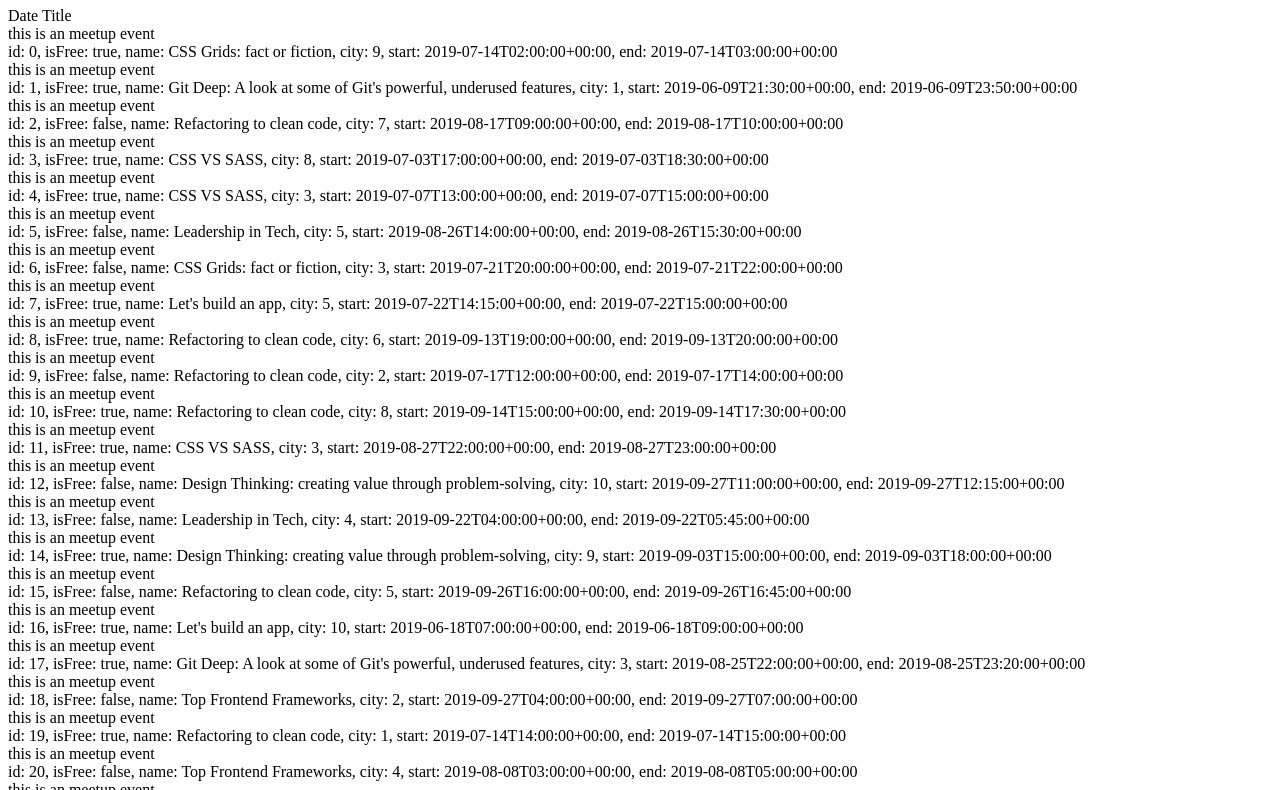
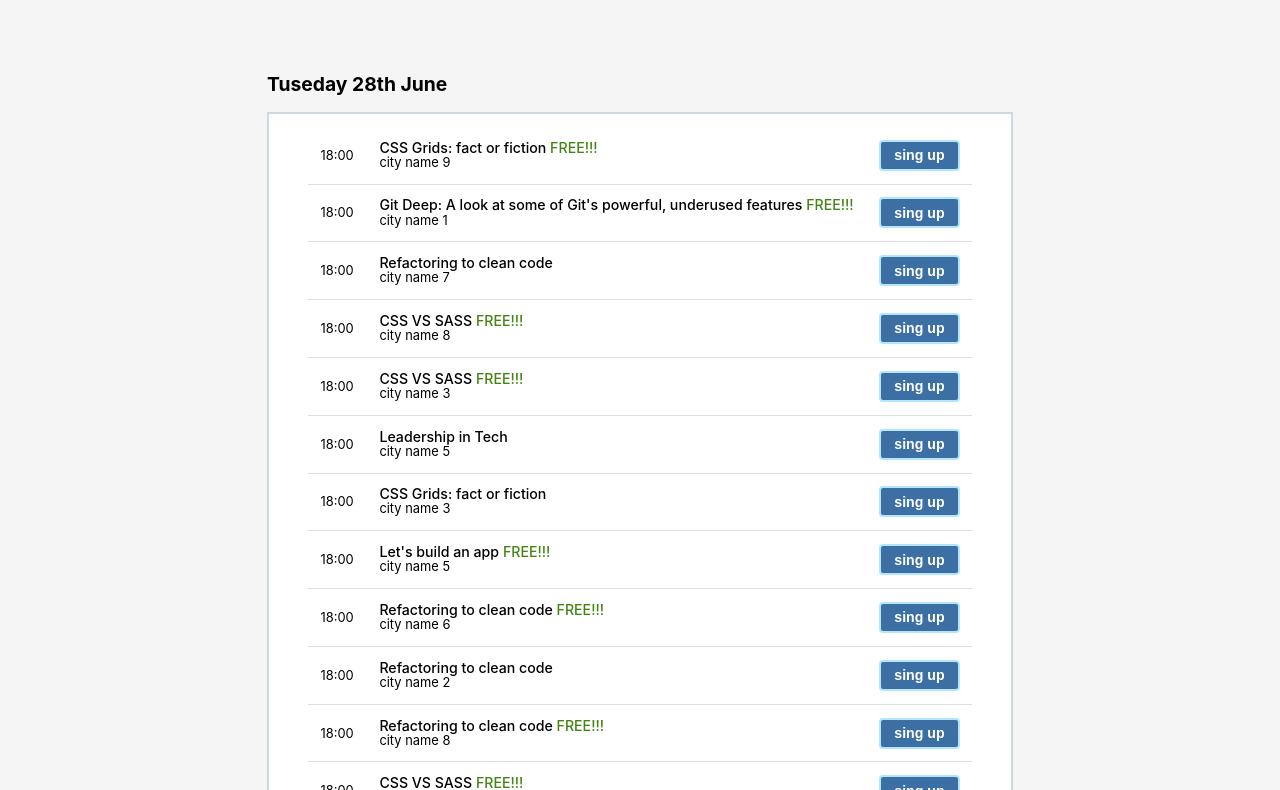
Before and after one commit to michalisKout/meetup-app, a React app: page / in a window 1280 px wide. Shown: the part 73-863 px from the top of the page. Built offline with nearby package versions, Linux system fonts and the light colour scheme; data requests are answered from the project's data file.

Commit message:
Inits styling for all events page

```diff
--- a/src/app/App.js
+++ b/src/app/App.js
@@ -5,7 +5,6 @@
 const App = () => {
   return (
     <>
-      <h1>Hello World</h1>
       <ErrorBoundary>
         <EventSectionContainer />
       </ErrorBoundary>
--- a/src/app/components/container/EventSectionContainer.js
+++ b/src/app/components/container/EventSectionContainer.js
@@ -8,6 +8,7 @@
   function eventsHandler(data) {
     setEvents(data);
   }
+
   useEffect(() => {
     async function eventsPolling() {
       await getAllEvents(eventsHandler);
--- a/src/app/components/presentational/common/Title.js
+++ b/src/app/components/presentational/common/Title.js
@@ -1,5 +1,16 @@
 import React from 'react';
+import PropTypes from 'prop-types';
 
-export default function Title() {
-  return <div>Date Title</div>;
-}
+const Title = ({ text, isFree }) => {
+  return (
+    <div className="event__title">
+      {text}
+      <span className="event__title--free">{isFree ? ' FREE!!!' : null}</span>
+    </div>
+  );
+};
+
+Title.prototype = {
+  text: PropTypes.string.isRequired,
+};
+export default Title;
--- a/src/app/components/presentational/events/Event.js
+++ b/src/app/components/presentational/events/Event.js
@@ -1,14 +1,22 @@
 import React from 'react';
 import PropTypes from 'prop-types';
+import Title from '../common/Title';
 
 const Event = ({ event }) => {
-  const { id, isFree, name, city, startDate, endDate } = event;
+  const { isFree, name, city } = event;
   return (
     <>
-      <div className="event">this is an meetup event </div>
-      <div>
-        {`id: ${id}, isFree: ${isFree}, name: ${name}, city: ${city}, start: ${startDate},
-         end: ${endDate}`}
+      <div className="event">
+        <div className="event__time">18:00</div>
+        <div className="event__info">
+          <Title text={name} isFree={isFree} />
+          <div>{` city name ${city}`}</div>
+        </div>
+        <div className="event__sign-up">
+          <button type="button" className="btn btn-blue">
+            sing up
+          </button>
+        </div>
       </div>
     </>
   );
@@ -25,3 +33,8 @@
   }).isRequired,
 };
 export default Event;
+
+/* <div>
+{`id: ${id}, isFree: ${isFree}, name: ${name}, city: ${city}, start: ${startDate},
+ end: ${endDate}`}
+</div> */
--- a/src/app/components/presentational/events/EventList.js
+++ b/src/app/components/presentational/events/EventList.js
@@ -7,7 +7,7 @@
     const key = `key_${event.id}`;
     return <Event key={key} event={event} />;
   });
-  return eventsCollection;
+  return <div className="event-list">{eventsCollection}</div>;
 };
 
 EventList.prototype = {
--- a/src/app/components/presentational/events/EventsSection.js
+++ b/src/app/components/presentational/events/EventsSection.js
@@ -1,14 +1,13 @@
 import React from 'react';
 import PropTypes from 'prop-types';
 import EventList from './EventList';
-import Title from '../common/Title';
 
 const EventsSection = ({ events }) => {
   return (
-    <>
-      <Title />
+    <section className="wrapper">
+      <h2>Tuseday 28th June</h2>
       <EventList events={events} />
-    </>
+    </section>
   );
 };
 
--- /dev/null
+++ b/src/assets/stylesheets/base/_index.scss
@@ -0,0 +1,32 @@
+*,
+*::after *::before {
+  margin: 0;
+  padding: 0;
+  box-sizing: border-box;
+}
+
+.font-settings {
+  font-family: 'Encode Sans', -apple-system, BlinkMacSystemFont, 'Segoe UI', 'Roboto', 'Oxygen',
+    'Ubuntu', 'Cantarell', 'Fira Sans', 'Droid Sans', 'Helvetica Neue', sans-serif !important;
+  -webkit-font-smoothing: antialiased;
+  -moz-osx-font-smoothing: grayscale;
+}
+
+html {
+  font-size: 80.5%;
+}
+
+body {
+  margin: 5rem;
+  background-color: #f5f5f5;
+  box-sizing: border-box;
+  @extend .font-settings;
+  @include media('<tablet') {
+    margin: 0;
+  }
+  @include flex-config-container($justify: center, $align-items: center);
+}
+
+code {
+  font-family: source-code-pro, Menlo, Monaco, Consolas, 'Courier New', monospace;
+}
--- /dev/null
+++ b/src/assets/stylesheets/components/_button.scss
@@ -0,0 +1,13 @@
+.btn {
+  @include font-config($size: 1.1rem, $weight: 700);
+  padding: 0.5rem 1rem;
+  color: $secondary-text-black;
+  background-color: $deep-blue;
+  border: 2px solid $light-blue;
+  border-radius: 4px;
+  transition: all 0.5s;
+  &:hover {
+    background-color: $secondary-text-black;
+    color: $deep-blue;
+  }
+}
--- /dev/null
+++ b/src/assets/stylesheets/components/_event.scss
@@ -0,0 +1,24 @@
+.event {
+  background: #fff;
+  padding: 1rem;
+  border-bottom: 1px solid $light-grey;
+
+  @include flex-config-container($justify: space-between);
+
+  &__time {
+    @include flex-config-item();
+  }
+  &__info {
+    padding: 0 2rem 0 2rem;
+    @include flex-config-item($order: 1, $grow: 1, $basis: 50%);
+  }
+  &__sign-up {
+    @include flex-config-item($order: 2);
+  }
+  &__title {
+    @include font-config($size: 1.1rem, $weight: 500);
+    &--free {
+      color: $green;
+    }
+  }
+}
--- /dev/null
+++ b/src/assets/stylesheets/components/_eventList.scss
@@ -0,0 +1,5 @@
+.event-list {
+  background: white;
+  border: 2px solid $blue-grey;
+  padding: 1rem 3rem 1rem 3rem;
+}
--- /dev/null
+++ b/src/assets/stylesheets/components/_eventsSection.scss
@@ -0,0 +1,6 @@
+.wrapper {
+  padding: 5rem 5rem 5rem;
+  display: flex;
+  justify-content: flex-start;
+  flex-direction: column;
+}
--- a/src/assets/stylesheets/components/_test.scss
+++ /dev/null
@@ -1,3 +0,0 @@
-.bg-red {
-  background: red;
-}
--- a/src/assets/stylesheets/main.scss
+++ b/src/assets/stylesheets/main.scss
@@ -1,2 +1,22 @@
-@import 'components/test';
+/**
+* base/ - contains global styles, such as resets, typography, colors, etc.
+* components/ - contains each self-contained component in its own .scss partial
+* layout/ - contains styling for larger layout components; e.g. nav, header, footer, etc.
+* utils/ - contains global mixins, functions, helper selectors, etc.
+* main.scss - output file that brings together all of the above parts
+*/
+
+//utils
+@import 'utils/variables';
+@import 'utils/mixins';
+//base
+@import 'base/index';
+
+//components
+@import 'components/event';
 @import 'layout/app';
+@import 'components/eventsSection';
+@import 'components/eventList';
+@import 'components/button';
+//layout
+@import 'layout/app';
--- /dev/null
+++ b/src/assets/stylesheets/utils/mixins.scss
@@ -0,0 +1,64 @@
+@mixin font-config($size: 1rem, $weight: 400, $height: 1) {
+  font-size: $size;
+  font-weight: $weight;
+  line-height: $height;
+}
+
+@mixin flex-config-container(
+  $direction: row,
+  $wrap: nowrap,
+  $justify: flex-start,
+  $align-items: center,
+  $align-content: center
+) {
+  display: flex;
+  flex-direction: $direction;
+  flex-wrap: $wrap;
+  justify-content: $justify;
+  align-items: $align-items;
+  align-content: $align-content;
+}
+
+@mixin flex-config-item($order: 0, $align-self: auto, $grow: 0, $shrink: 1, $basis: auto) {
+  flex: $grow $shrink $basis;
+  order: $order;
+  align-self: $align-self;
+}
+
+@mixin position-config($position-type, $bottom: null, $top: null, $right: null, $left: null) {
+  position: $position-type;
+  bottom: $bottom;
+  top: $top;
+  right: $right;
+  left: $left;
+}
+
+@function translate-media-condition($c) {
+  $condMap: (
+    'screen': 'only screen',
+    'print': 'only print',
+    'retina':
+      '(-webkit-min-device-pixel-ratio: 1.5), (min--moz-device-pixel-ratio: 1.5), (-o-min-device-pixel-ratio: 3/2), (min-device-pixel-ratio: 1.5), (min-resolution: 120dpi)',
+    '>mobile': '(min-width: #{$mobile + 1})',
+    '<mobile': '(max-width: #{$mobile})',
+    '>tablet': '(min-width: #{$tablet + 1})',
+    '<tablet': '(max-width: #{$tablet})',
+    '>desktop': '(min-width: #{$desktop + 1})',
+    '<desktop': '(max-width: #{$desktop})',
+  );
+  @return map-get($condMap, $c);
+}
+
+@mixin media($args...) {
+  $query: '';
+  @each $arg in $args {
+    $op: '';
+    @if ($query != '') {
+      $op: ' and ';
+    }
+    $query: $query + $op + translate-media-condition($arg);
+  }
+  @media #{$query} {
+    @content;
+  }
+}
--- /dev/null
+++ b/src/assets/stylesheets/utils/variables.scss
@@ -0,0 +1,17 @@
+$primary-text-white: #000;
+$secondary-text-black: #fff;
+
+$light-grey: #e0e0e0;
+$deep-blue: #3c70a4;
+$light-blue: #b3e5fc;
+$blue-grey: #cfd8dc;
+$green: #448414;
+
+$space-grey-opacity: rgba(54, 70, 78, 0.8);
+
+$orange: #ed9a73;
+$light-yellow: #e3c878;
+
+$desktop: 1260px;
+$tablet: 960px;
+$mobile: 480px;
```
